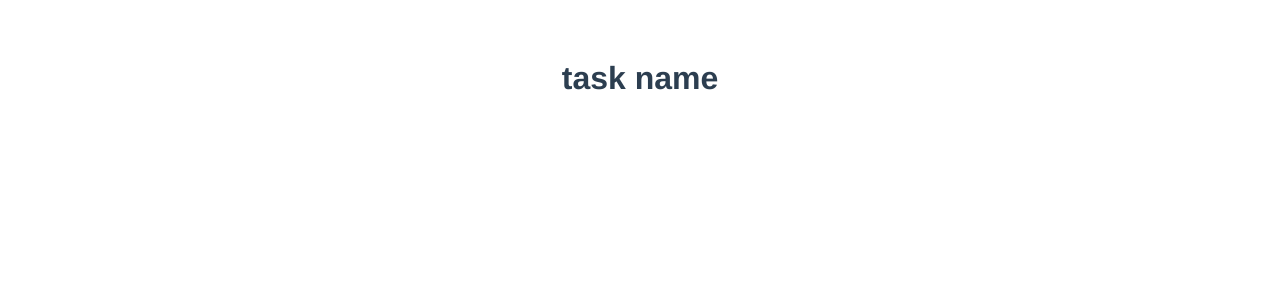
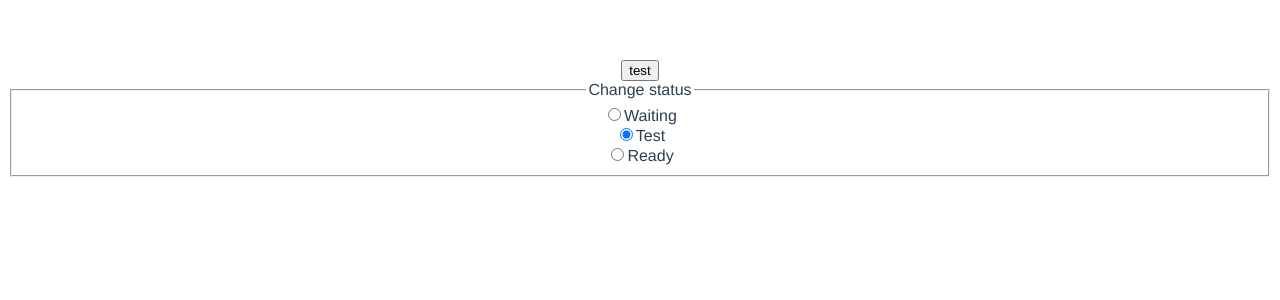
Before and after one commit to Ramonese/status-list-vue, a Vue app: page / in a window 1280 px wide. Shown: the top 300 px of the page. Built offline with nearby package versions, Linux system fonts and the light colour scheme.

Commit message:
create status component

```diff
--- a/src/App.vue
+++ b/src/App.vue
@@ -1,6 +1,6 @@
 <template>
   <div id="app">
-    <StatusItem msg="Welcome to Your Vue.js App" />
+    <StatusItem currentStatus="test" />
   </div>
 </template>
 
--- a/src/components/StatusItem.vue
+++ b/src/components/StatusItem.vue
@@ -1,12 +1,76 @@
 <template>
-  <h1>task name</h1>
+  <aside class="status">
+    <button @click="openStatusList" class="status--button">{{ status }}</button>
+    <form @submit="getStatus" class="status-list">
+      <fieldset>
+        <legend class="sr-only">Change status</legend>
+        <div class="status-list--item">
+          <input
+            type="radio"
+            value="waiting"
+            id="1"
+            v-model="status"
+            name="status"
+          />
+          <label for="1">Waiting</label>
+        </div>
+        <div class="status-list--item">
+          <input
+            type="radio"
+            id="2"
+            name="status"
+            value="test"
+            v-model="status"
+          />
+          <label for="2">Test</label>
+        </div>
+        <div class="status-list--item">
+          <input
+            type="radio"
+            id="3"
+            name="status"
+            v-model="status"
+            value="ready"
+          />
+          <label for="3">Ready</label>
+        </div>
+      </fieldset>
+    </form>
+    <!-- <div>
+      <input
+        type="radio"
+        value="One"
+        :checked="picked == 'One'"
+        @change="e => (picked = e.target.value)"
+      />
+      <input
+        type="radio"
+        value="Two"
+        :checked="picked == 'Two'"
+        @change="e => (picked = e.target.value)"
+      />
+      <span>Picked: {{ picked }}</span>
+    </div> -->
+  </aside>
 </template>
 
 <script>
 export default {
   name: "StatusItem",
+  data() {
+    return {
+      status: this.currentStatus
+      //picked: ""
+    };
+  },
   props: {
-    msg: String
+    currentStatus: String
+  },
+  methods: {
+    openStatusList() {},
+    getStatus() {
+      console.log(this.status);
+    }
   }
 };
 </script>
```
